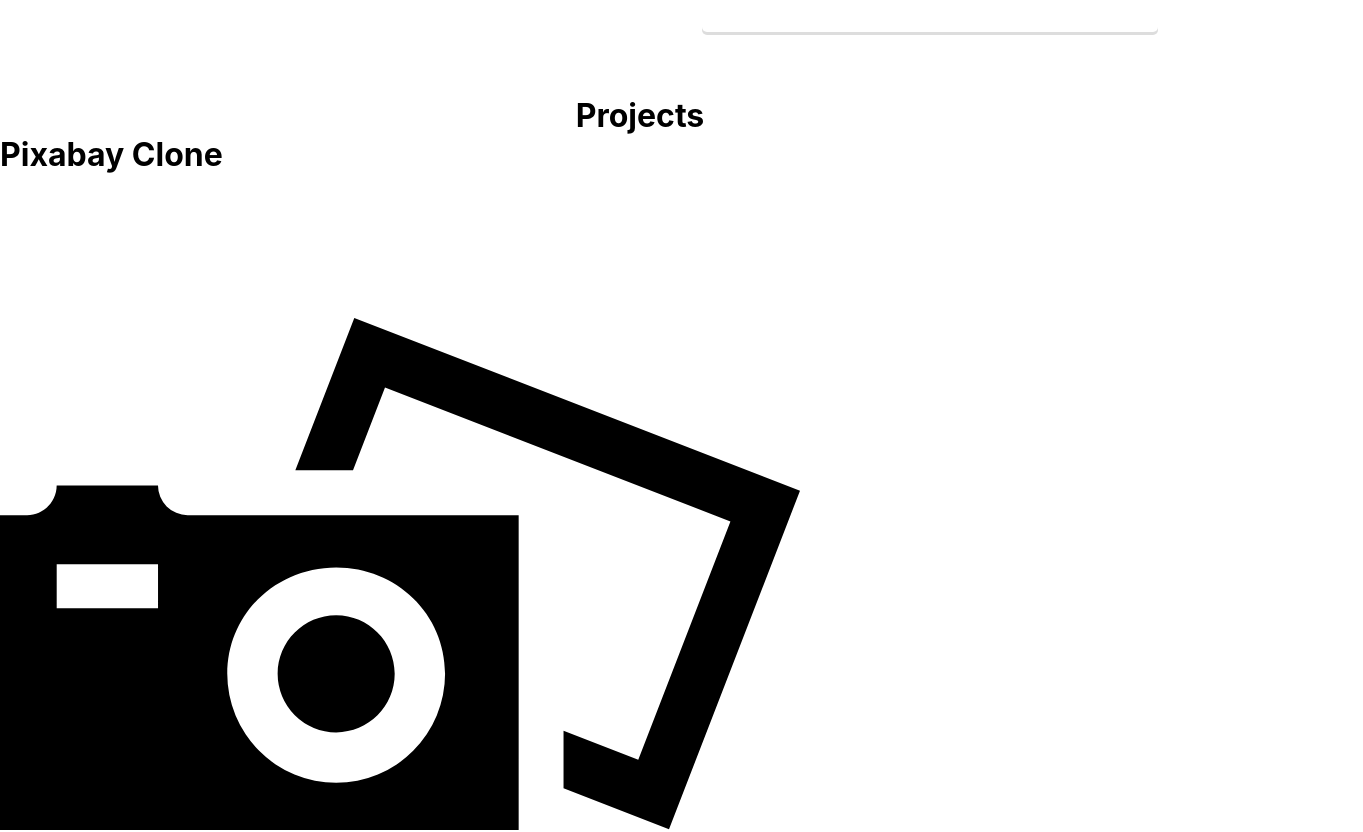
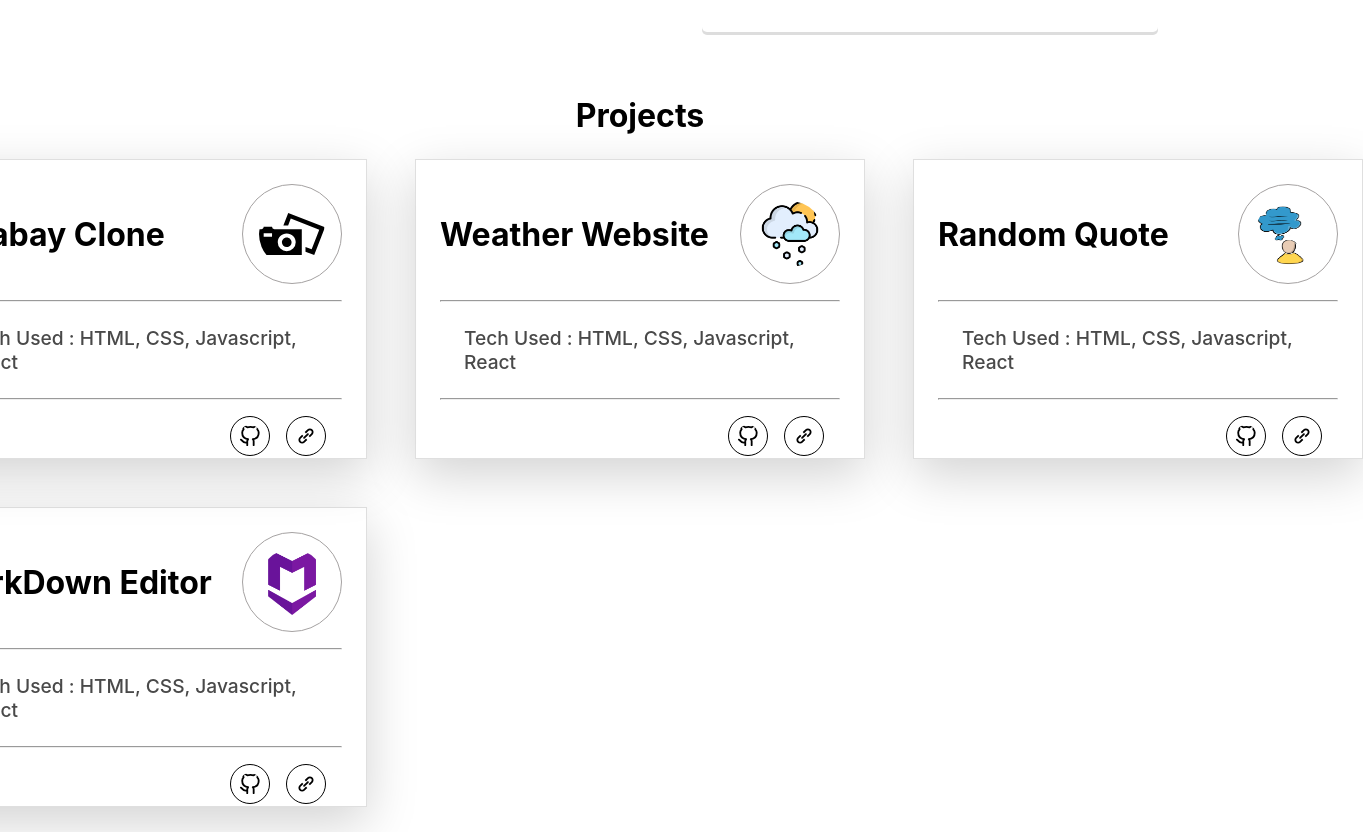
Before and after one commit to MohdFahad1/personal-portfolio, a React (Create React App) app: page / in a window 1280 px wide. Shown: the part 1780-2612 px from the top of the page, 1363 px wide, since content can reach past the window. Built offline with nearby package versions, Linux system fonts and the light colour scheme.

Commit message:
Project page Styling completed

```diff
--- a/src/pages/Projects/Projects.css
+++ b/src/pages/Projects/Projects.css
@@ -0,0 +1,64 @@
+#projects{
+    width: 100%;
+    margin-bottom: 4rem;
+    display: grid;
+    grid-template-columns: 1fr 1fr 1fr;
+    justify-content: center;
+    align-items: center;
+}
+
+.main-card {
+    border: 1px solid rgba(0,0,0,.125);
+    width: 450px;
+    height: 300px;
+    margin: 1.5rem;
+    padding: 1.5rem;
+    box-shadow: 0 1rem 3rem rgba(0,0,0,.175);
+    transition: box-shadow 0.3s, -webkit-transform 0.3s, transform 0.3s;
+  }
+
+  .main-card:hover {
+    transition: box-shadow 0.3s, -webkit-transform 0.3s, transform 0.3s;
+    box-shadow: 0 1rem 3rem rgba(0,0,0,.35);
+    transform: translateY(-3px);
+  }
+
+.card-info{
+    display: flex;
+    justify-content: space-between;
+    align-items: center;
+}
+
+.card-info img{
+    height: 100px;
+    width: 100px;
+    padding: 1rem;
+    border: 1px solid rgb(165, 162, 162);
+    border-radius: 50%;
+}
+
+.card-tech{
+    color: #494949;
+    margin: 1.5rem;
+    font-size: 1.2rem;
+    font-weight: 500;
+}
+
+.card-links{
+    float: right;
+}
+
+.link-icon{
+    font-size: 2.5rem;
+    margin-right: 1rem;
+    color:#000;
+    border: 1.5px solid black;
+    border-radius: 50%;
+    padding: 8px;
+}
+
+.link-icon:hover{
+    transition: .4s;
+    color: #ffffff;
+    background-color: #000;
+}
--- a/src/pages/Projects/Projects.js
+++ b/src/pages/Projects/Projects.js
@@ -1,27 +1,32 @@
 import React from 'react'
 import './Projects.css';
 import { data } from './data';
-import { DiGithubBadge } from "react-icons/di";
+import { FiGithub } from "react-icons/fi";
 import { CgLink } from "react-icons/cg";
+
 
 const Projects = () => {
   return (
     <>
-    <h1 style={{textAlign:"center"}}>Projects</h1>
+      <h1 style={{ textAlign: "center" }}>Projects</h1>
       <div id='projects'>
-      {data.map(({ id, title, github, demo, logo }) => {
+        {data.map(({ id, title, github, demo, logo, tech1, tech2, tech3, tech4, }) => {
           return (
             <div className='main-card'>
-            <div>
-              <div className='card-title'><h1>{title}</h1></div>
-              <div className='card-image'><img src={logo} alt={title} key={id}/></div>
+              <div className='card-info'>
+                <h1>{title}</h1>
+                <img src={logo} alt={title} key={id} />
               </div>
+              <hr style={{marginTop:"1rem"}}/>
+              <div className='card-tech'><p>Tech Used : {tech1}, {tech2}, {tech3}, {tech4}</p></div>
+              <hr style={{marginBottom:"1rem"}}/>
+
               <div className='card-links'>
                 <a href={github} target='_blank' rel="noreferrer">
-                <DiGithubBadge />
+                  <FiGithub className='link-icon'/>
                 </a>
                 <a href={demo} target='_blank' rel="noreferrer">
-                <CgLink />
+                  <CgLink className='link-icon'/>
                 </a>
               </div>
             </div>
```
Lines whose indentation alone changed are shown as unchanged.
